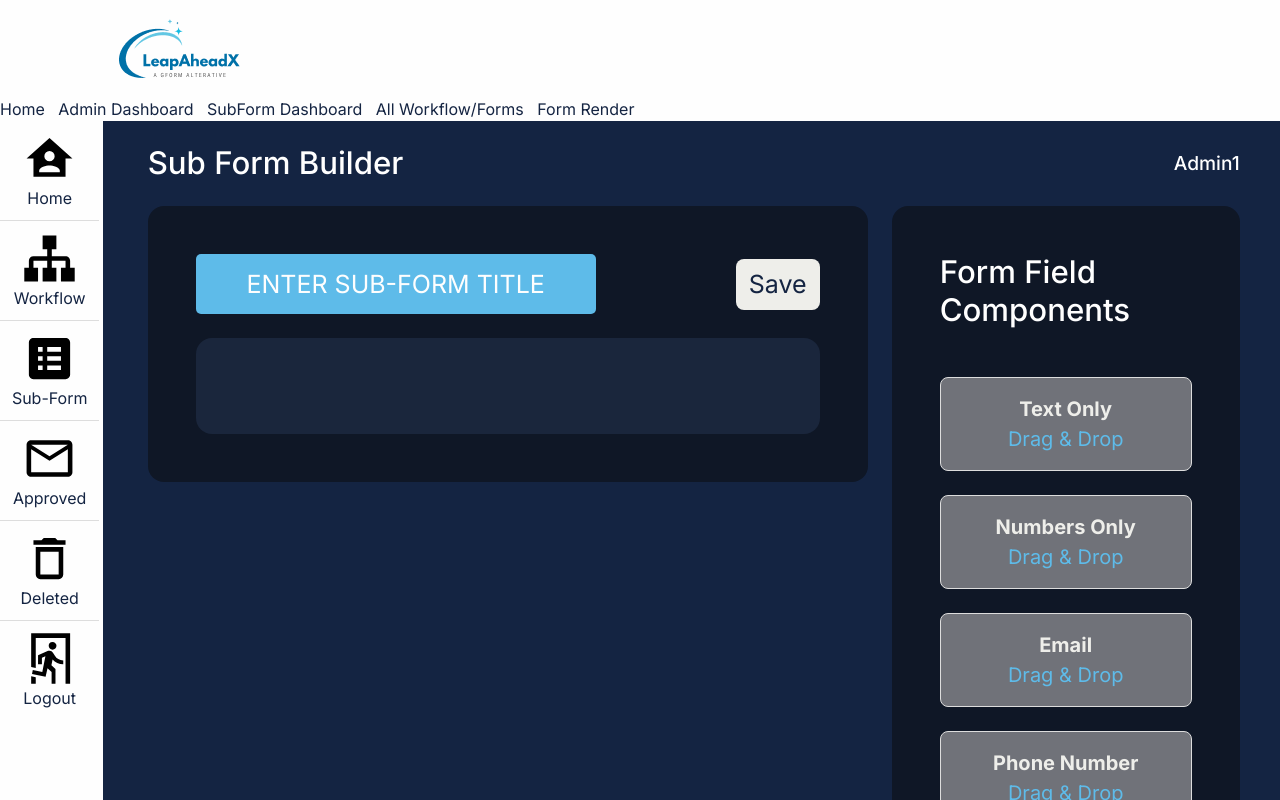
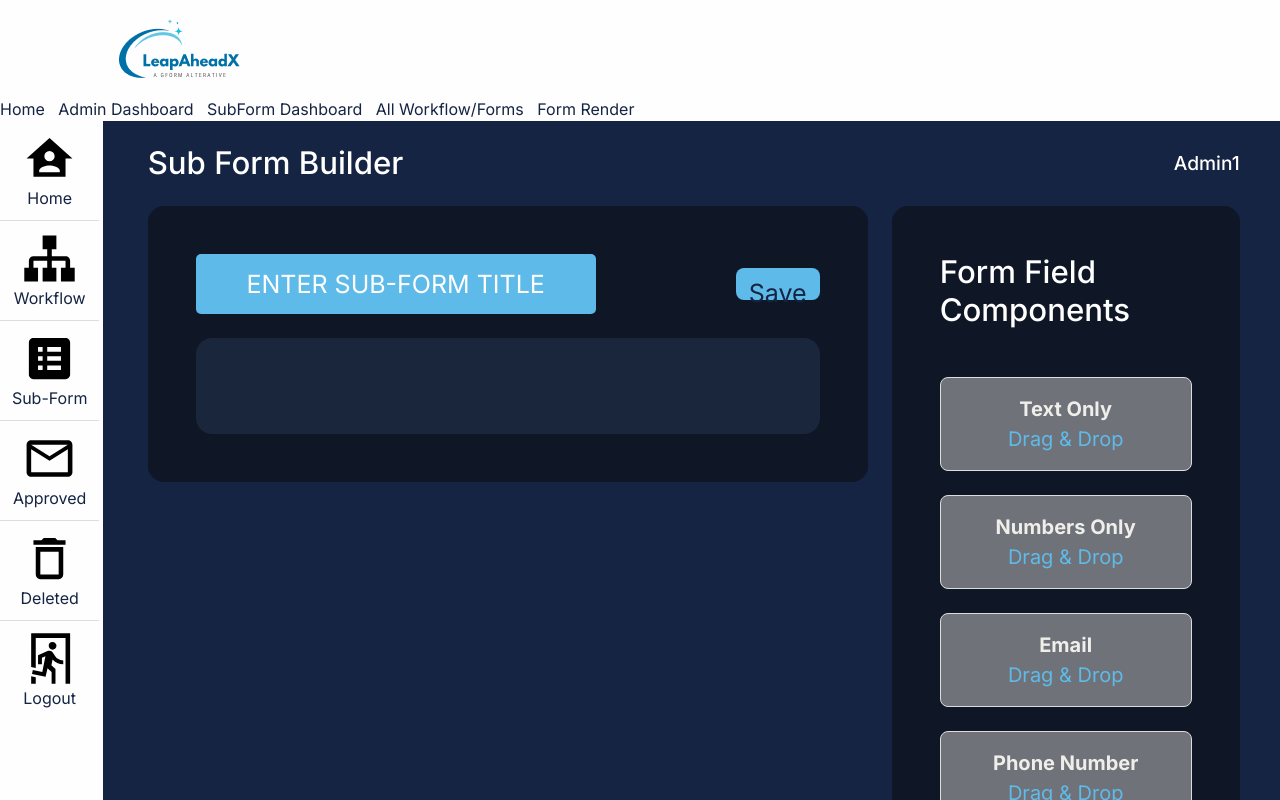
Before and after one commit to xavierkoo/leapaheadx, a Vue app: page /subFormBuilder in a window 1280 px wide. Shown: the top 800 px of the page. Built offline with nearby package versions, Linux system fonts and the light colour scheme.

Commit message:
style: add btn classes and overlay

```diff
--- a/src/assets/style/global.css
+++ b/src/assets/style/global.css
@@ -206,8 +206,13 @@ img {
 }
 
 .btn-bg-primary {
-  background: #EEEEEA;
+  width: 30%;
+  height: 32px;
+  background: #5EBBE9;
   border-radius: 8px;
+}
+.btn-bg-primary:hover {
+  background-color: #2C7BC6;
 }
 
 .save-btn {
@@ -222,6 +227,17 @@ img {
 }
 .btn-bg-secondary:hover {
   background-color: #2C7BC6;
+}
+
+.btn-bg-outline {
+  width: 30%;
+  height: 32px;
+  background: white;
+  border-radius: 8px;
+  color: red;
+}
+.btn-bg-outline:hover {
+  background-color: red;
 }
 
 /* Heading Styling */
--- a/src/assets/style/global.scss
+++ b/src/assets/style/global.scss
@@ -215,8 +215,14 @@ img {
 }
 
 .btn-bg-primary {
-    background: $lightShade;
+    width: 30%;
+    height: 32px;
+    background: $lightAccent;
     border-radius: $radiusSmall;
+
+    &:hover {
+        background-color: $mainBrand;
+    }
 }
 
 .save-btn {
@@ -231,6 +237,18 @@ img {
 
     &:hover {
         background-color: $mainBrand;
+    }
+}
+
+.btn-bg-outline {
+    width: 30%;
+    height: 32px;
+    background: white;
+    border-radius: $radiusSmall;
+    color: red;
+
+    &:hover {
+        background-color: red;
     }
 }
 
```
Also changed, not shown: src/assets/icons/close.svg (added), src/assets/icons/menu-down.svg (added).
